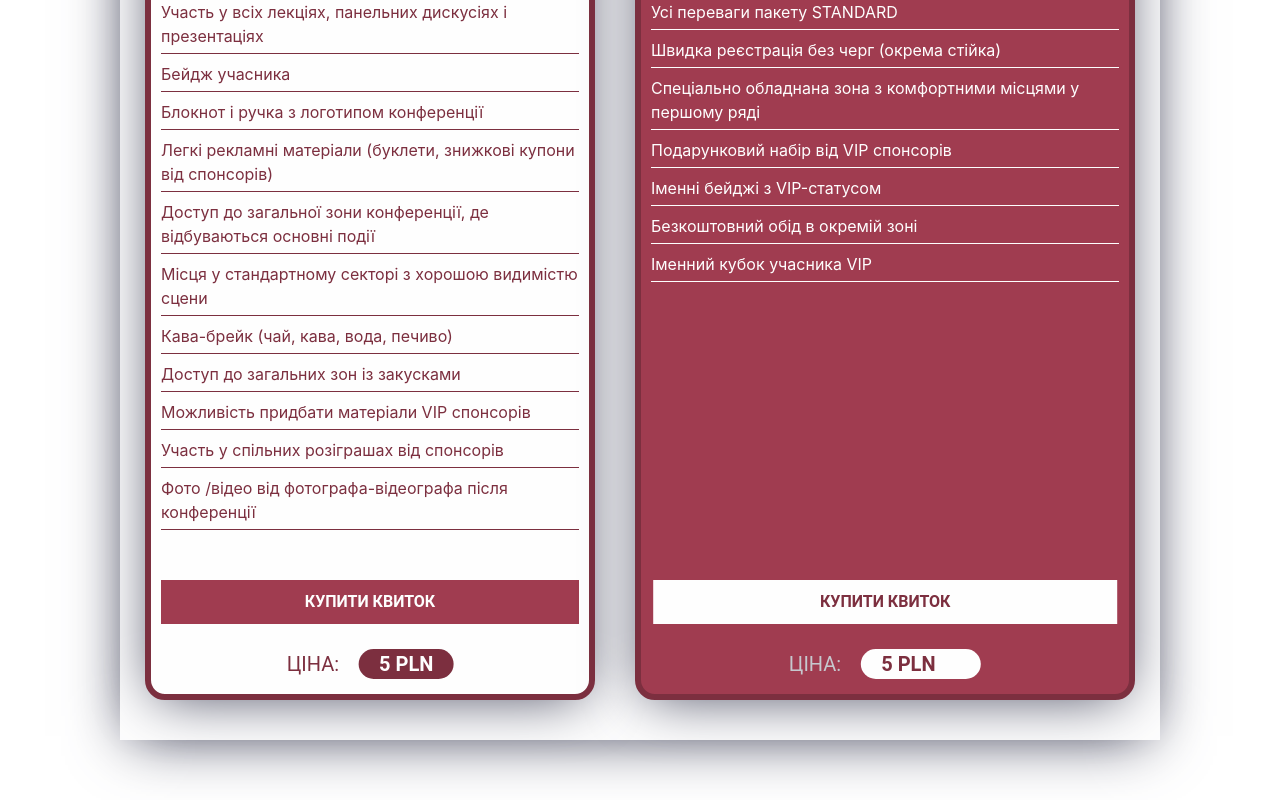
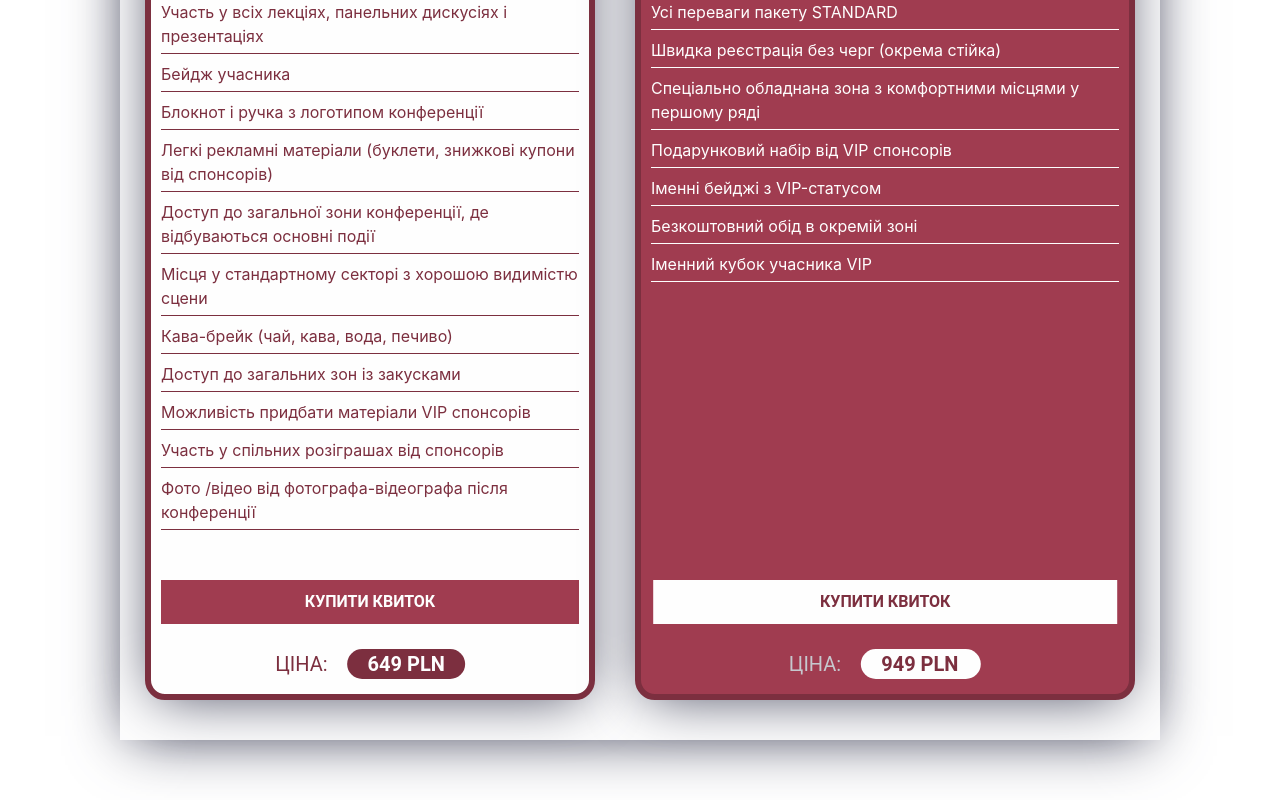
Before and after one commit to Dushkaaa-BabyBoss/forum-beauty, a React (Create React App) app: page / in a window 1280 px wide. Shown: the part 651-1451 px from the top of the page. Built offline with nearby package versions, Linux system fonts and the light colour scheme.

Commit message:
test pay system

```diff
--- a/src/components/TicketPage/TicketPage.tsx
+++ b/src/components/TicketPage/TicketPage.tsx
@@ -10,10 +10,10 @@ import {
 } from '@paypal/react-paypal-js';
 
 enum Price {
-  standart = 5,
-  vip = 5,
-  // standart = 649,
-  // vip = 949,
+  // standart = 5,
+  // vip = 5,
+  standart = 649,
+  vip = 949,
 }
 
 export const TicketPage: React.FC = () => {
```
